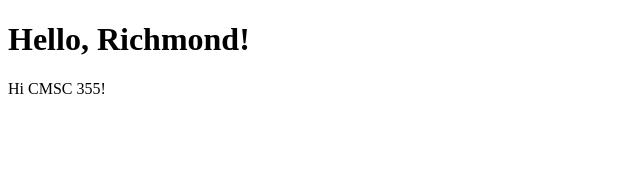
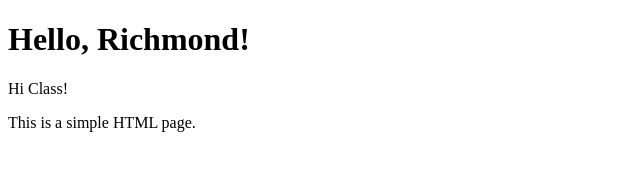
Before and after one commit to deHank/gitHub355Demo, a plain HTML site: page index.html in a window 1280 px wide. Shown: the whole page, without its empty margins (0-640 px from the left). Drawn offline with Linux system fonts and the light colour scheme.

Commit message:
update Index

```diff
--- a/index.html
+++ b/index.html
@@ -8,6 +8,9 @@
 </head>
 <body>
     <h1>Hello, Richmond!</h1>
-    <p>Hi CMSC 355!</p>
+
+    <p>Hi Class!</p>
+    <p>This is a simple HTML page.</p>
+
 </body>
 </html>
```
